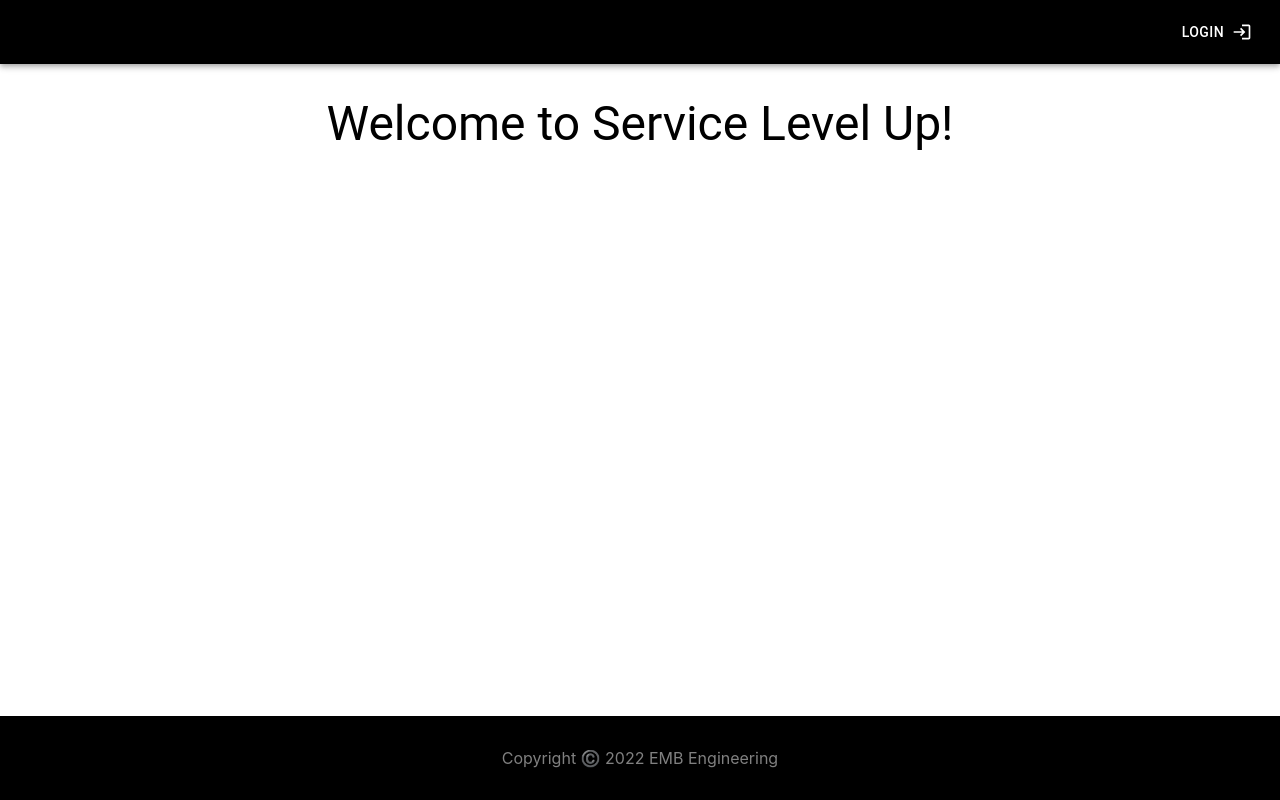
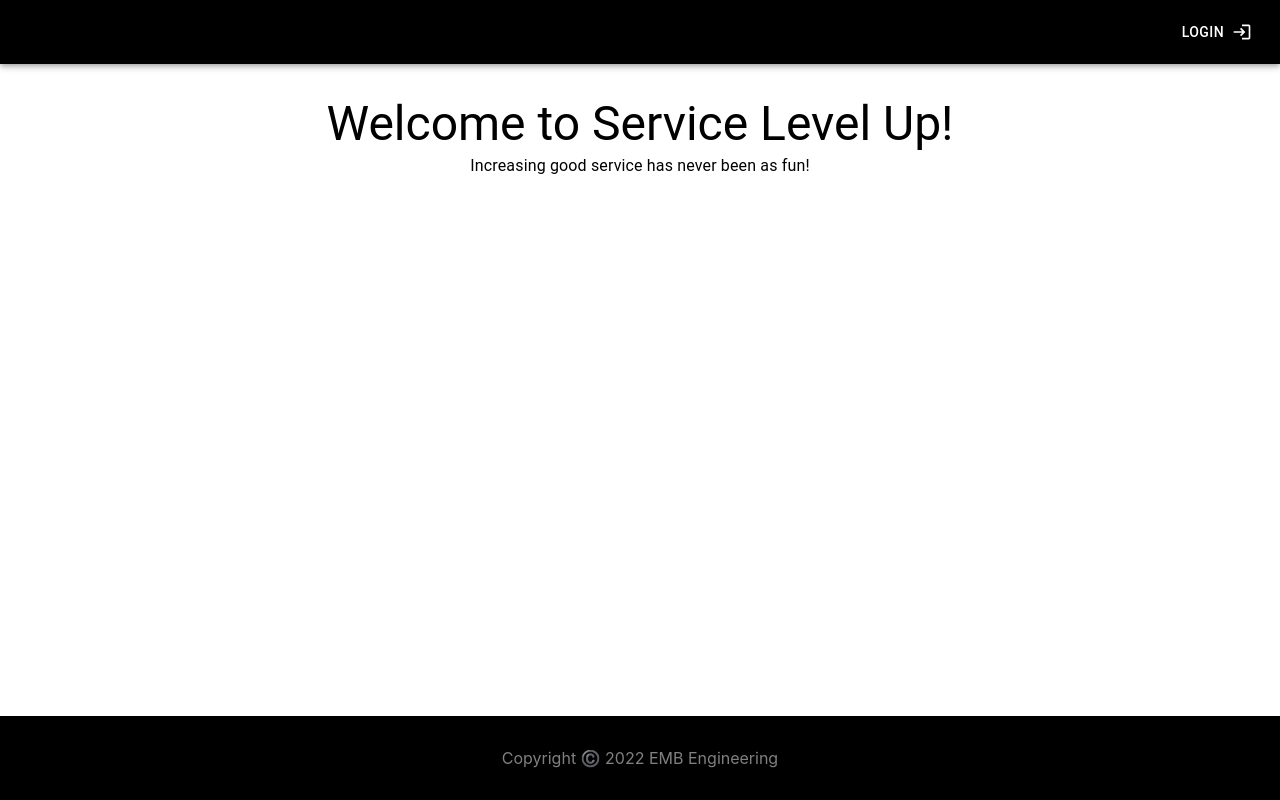
Before and after one commit to embengineering/service-level-up, a Next.js app: page / in a window 1280 px wide. Built offline with nearby package versions, Linux system fonts and the light colour scheme.

Commit message:
Add subtitle

```diff
--- a/pages/Main.tsx
+++ b/pages/Main.tsx
@@ -14,6 +14,9 @@ export default () => {
         ) : (
           <Typography variant="h3">{'Welcome to Service Level Up!'}</Typography>
         )}
+        <Typography variant="subtitle1">
+          {'Increasing good service has never been as fun!'}
+        </Typography>
       </Stack>
     </main>
   );
```
